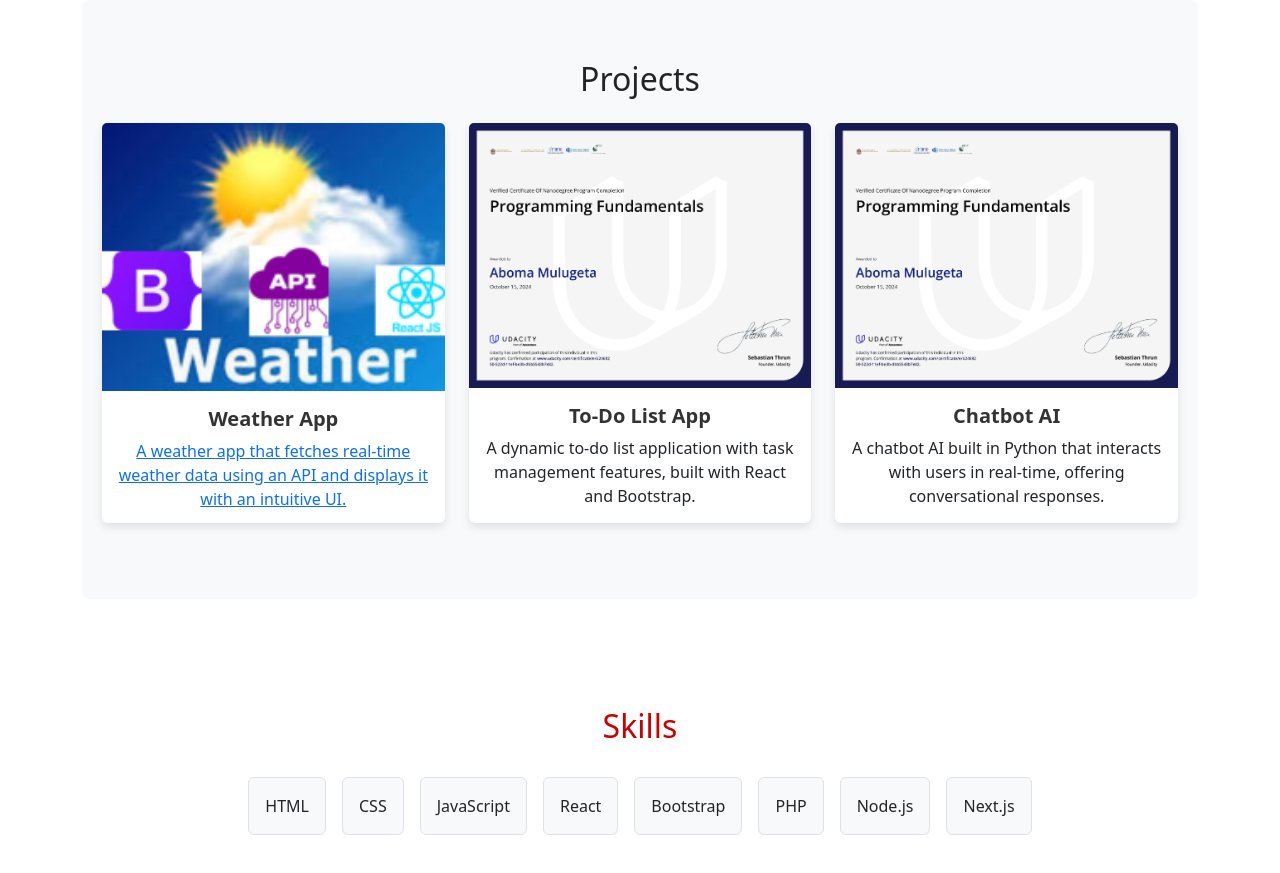
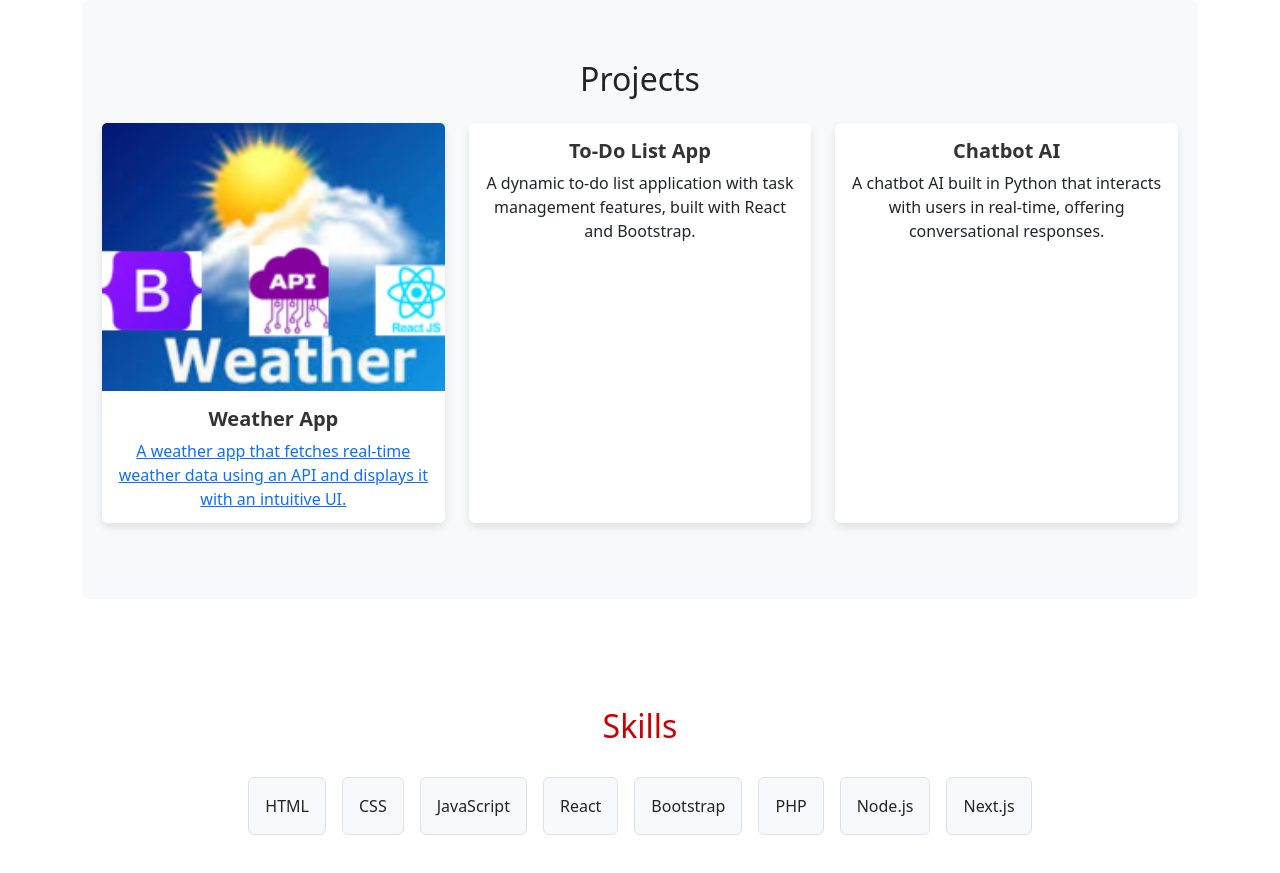
Before and after one commit to Rexmuler/MyPortfilo, a React (Vite) app: page / in a window 1280 px wide. Shown: the part 1140-2013 px from the top of the page. Built offline with nearby package versions, Linux system fonts and the light colour scheme.

Commit message:
Update Home.jsx

```diff
--- a/src/components/Home.jsx
+++ b/src/components/Home.jsx
@@ -217,11 +217,7 @@ const Home = () => {
                 </div>
                 <div className="col-md-4 mb-3">
                   <div className="card">
-                    <img
-                      src={assets.Web}
-                      alt="To-Do List Project"
-                      className="card-img-top"
-                    />
+
                     <div className="card-body">
                       <h5 className="card-title">To-Do List App</h5>
                       <p className="card-text">
@@ -233,11 +229,7 @@ const Home = () => {
                 </div>
                 <div className="col-md-4 mb-3">
                   <div className="card">
-                    <img
-                      src={assets.Web}
-                      alt="Chatbot AI Project"
-                      className="card-img-top"
-                    />
+
                     <div className="card-body">
                       <h5 className="card-title">Chatbot AI</h5>
                       <p className="card-text">
```
